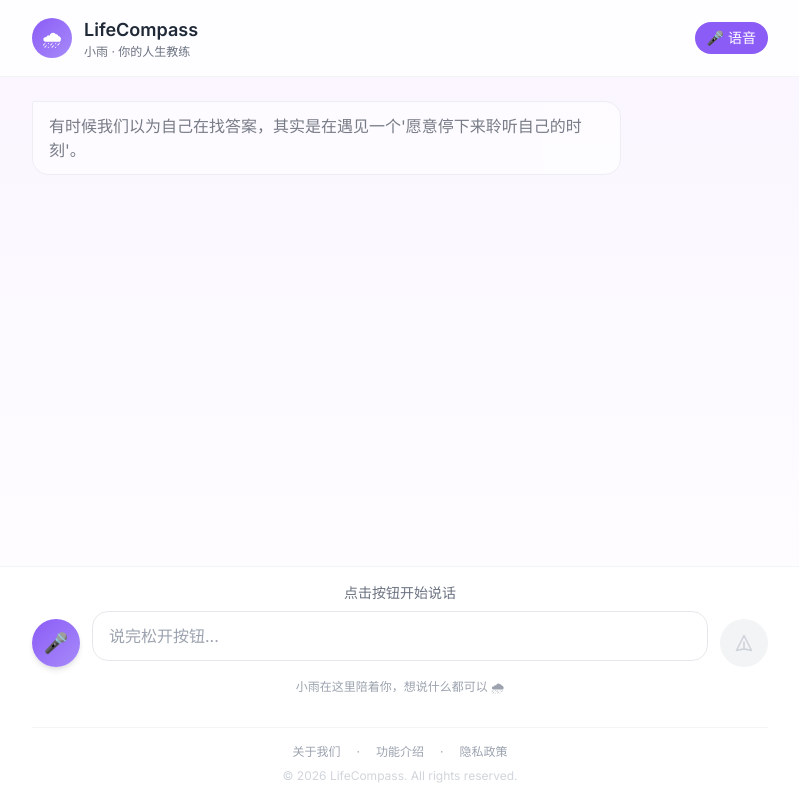
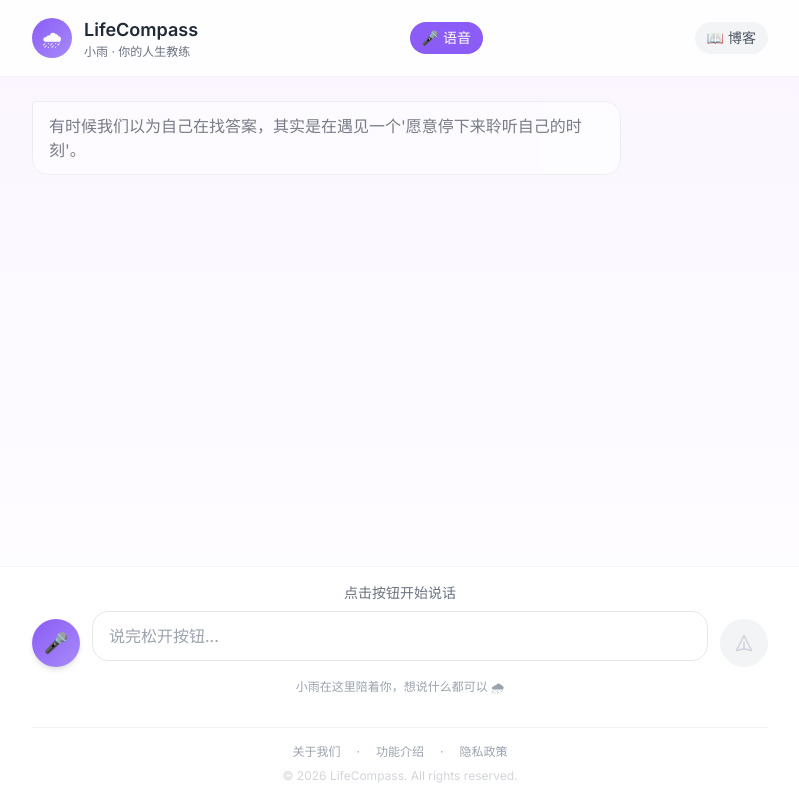
Before and after one commit to michaelqt007/lifecompass, a Next.js app: page / in a window 1280 px wide. Shown: the whole page, without its empty margins (240-1039 px from the left). Built offline with nearby package versions, Linux system fonts and the light colour scheme.

Commit message:
Feat: add blog link to navigation

```diff
--- a/src/app/page.tsx
+++ b/src/app/page.tsx
@@ -339,6 +339,13 @@ export default function Home() {
           >
             🎤 语音
           </button>
+
+          <a
+            href="/blog"
+            className="px-3 py-1.5 rounded-full text-sm bg-gray-100 text-gray-600 hover:bg-gray-200 transition-all"
+          >
+            📖 博客
+          </a>
         </div>
       </header>
 
```
